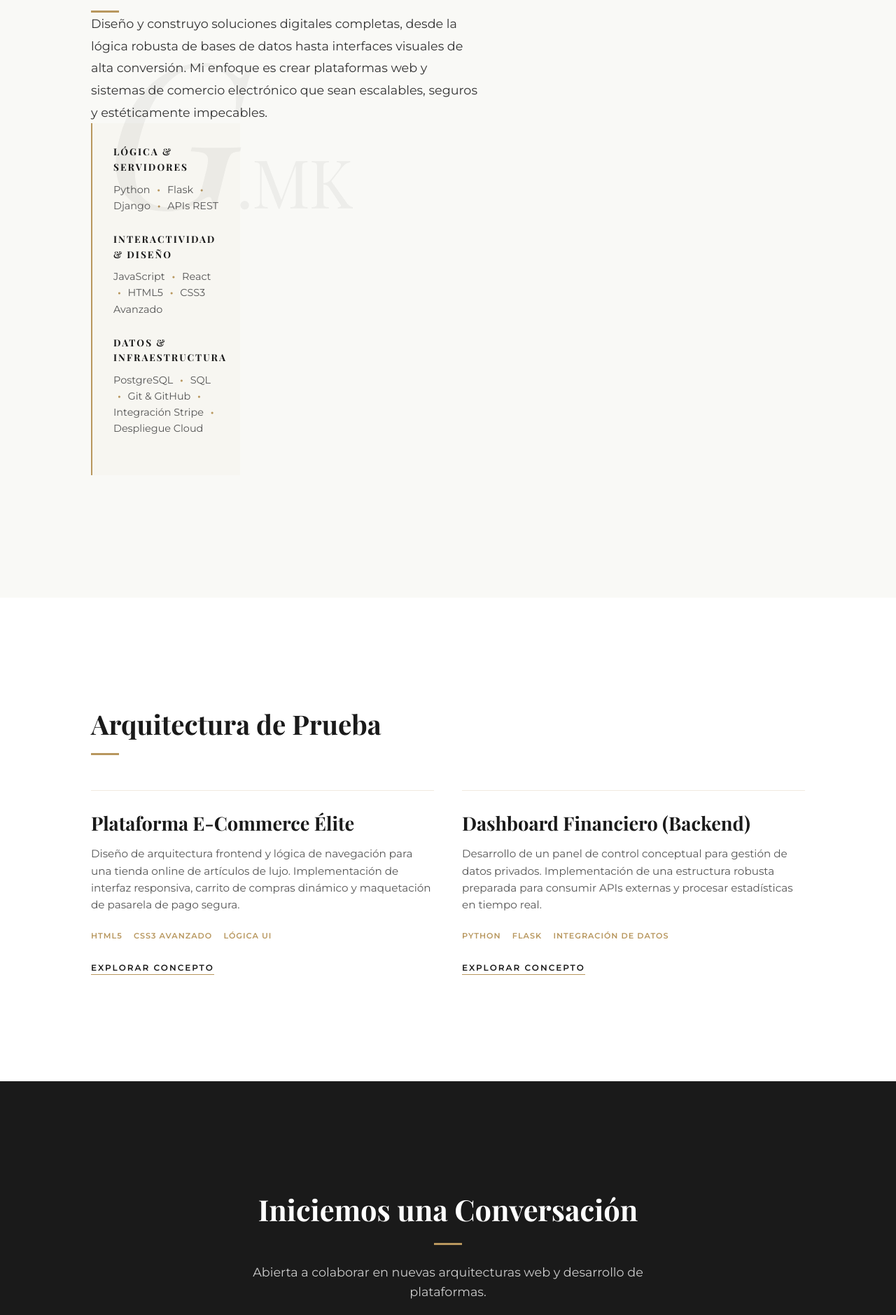
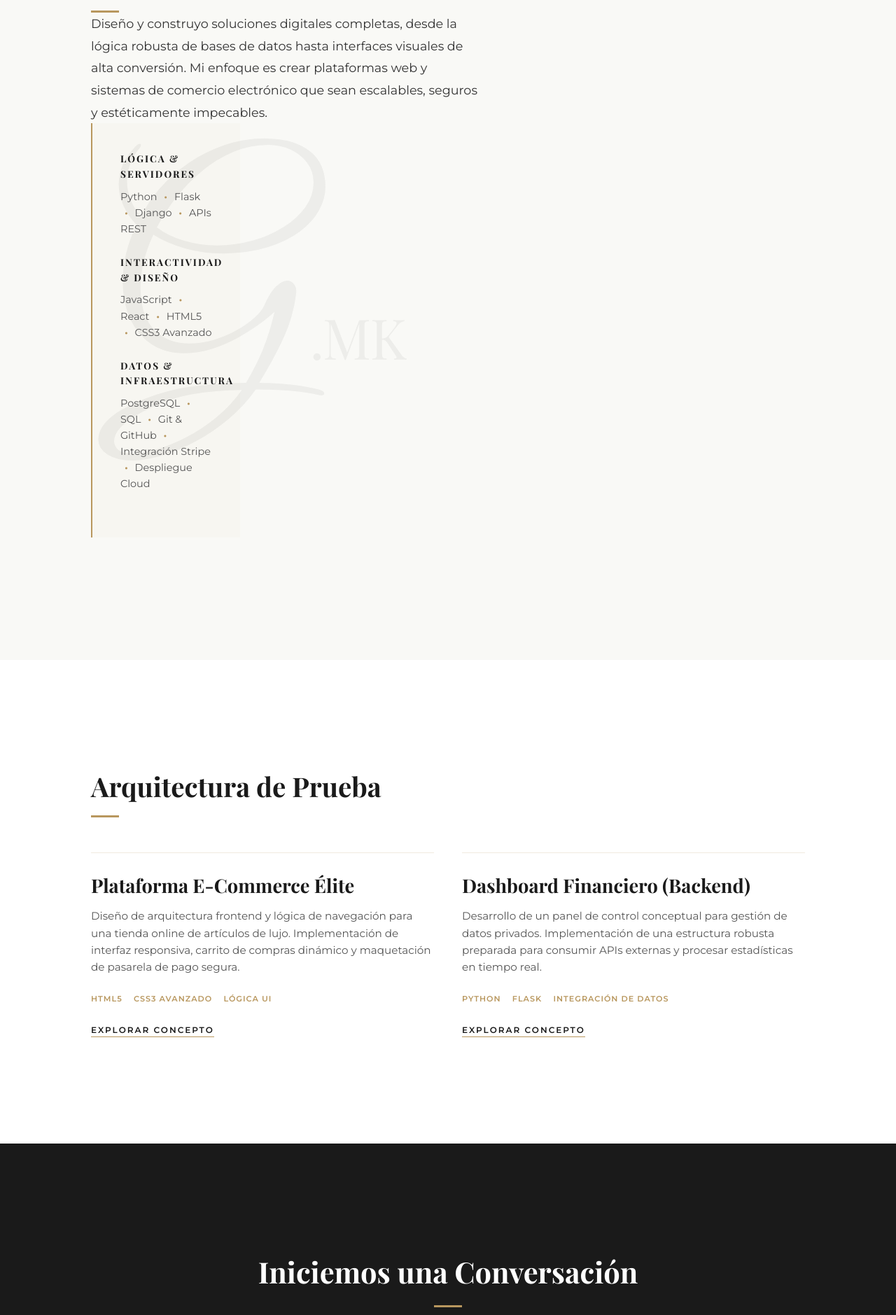
Before and after one commit to Mkgondres/miportafolio, a Flask app: page / in a window 1280 px wide. Shown: the part 994-2873 px from the top of the page at 70% size. Run offline with Flask 3, Linux system fonts and the light colour scheme; some web fonts are replaced.

Commit message:
Integrate new font and update CSS styles
Added new font 'Great Vibes' for signatures and adjusted styles for various sections.

```diff
--- a/static/css/styles.css
+++ b/static/css/styles.css
@@ -1,6 +1,9 @@
 /* ==========================================================================
    PORTAFOLIO EDITORIAL PREMIUM - HOJA DE ESTILOS MAESTRA RECONSTRUIDA
    ========================================================================== */
+
+/* IMPORTACIÓN DE FUENTE CALIGRÁFICA ANTIGUA PARA LA "G" */
+@import url('https://fonts.googleapis.com/css2?family=Great+Vibes&display=swap');
 
 /* 1. VARIABLES Y CONFIGURACIÓN CROMÁTICA */
 :root {
@@ -11,6 +14,7 @@
 
     --fuente-titulos: 'Playfair Display', serif;
     --fuente-textos: 'Montserrat', sans-serif;
+    --fuente-firma: 'Great Vibes', cursive; /* La nueva fuente antigua */
 }
 
 /* 2. RESETEO E INTERFAZ BASE (Móvil Primero) */
@@ -31,7 +35,7 @@ body {
 /* Contenedor global responsivo para el cuerpo de la página */
 .contenedor-seccion {
     width: 100%;
-    max-width: 650px; /* Ancho ideal para lectura en móviles */
+    max-width: 650px;
     margin: 0 auto;
     padding: 0 10px;
 }
@@ -40,7 +44,6 @@ body {
    DISEÑO BASE: OPTIMIZADO PARA MÓVILES (PANTALLAS CHICAS)
    ========================================================================== */
 
-/* SECCIÓN 1: INICIO (HERO) */
 .hero {
     min-height: 100vh;
     display: flex;
@@ -69,7 +72,7 @@ body {
     height: 270px;
     object-fit: cover;
     border-radius: 100px 100px 0 0;
-    box-shadow: -15px 25px 45px rgba(0, 0, 0, 0.35); /* SOMBRA 3D PARA MÓVIL */
+    box-shadow: -15px 25px 45px rgba(0, 0, 0, 0.35);
     border-bottom: 4px solid var(--acento-bronce);
     transition: transform 0.4s ease, box-shadow 0.4s ease;
 }
@@ -150,6 +153,11 @@ body {
     background-color: var(--acento-bronce);
 }
 
+/* Ocultar firma en móvil por espacio */
+.firma-agua {
+    display: none;
+}
+
 .texto-filosofia {
     font-size: 0.95rem;
     color: #333333;
@@ -179,7 +187,7 @@ body {
     margin: 0 6px;
 }
 
-/* SECCIÓN 3: ARQUITECTURA DE PRUEBA (PROYECTOS) */
+/* SECCIÓN 3: PROYECTOS */
 .seccion-proyectos {
     background-color: var(--fondo-blanco);
     padding: 70px 20px;
@@ -311,7 +319,8 @@ body {
     letter-spacing: 1px;
 }
 
-/* SISTEMA LIGHTBOX */
+
+/* LIGHTBOX */
 .lightbox {
     display: none;
     position: fixed;
@@ -356,19 +365,17 @@ body {
     color: var(--acento-bronce);
 }
 
-
 /* ==========================================================================
    INTERRUPTOR RESPONSIVO: OPTIMIZACIÓN COMPLETA PARA COMPUTADORAS (ESCRITORIO)
    ========================================================================== */
 @media (min-width: 900px) {
 
-    /* REGLA MAESTRA DE ANCHO Y MÁRGENES PARA ESCRITORIO */
     .contenedor-seccion {
         max-width: 1140px;
-        padding: 0 60px; /* Margen lateral elegante para que nada toque el borde */
+        padding: 0 60px;
     }
 
-    /* SECCIÓN 1: INICIO (Paralelo: Foto Izquierda, Texto Derecha) */
+    /* INICIO */
     .hero {
         text-align: left;
         padding: 150px 60px;
@@ -393,12 +400,11 @@ body {
         order: 1;
     }
 
-    /* LA FOTO CON EFECTO DE SOMBRA 3D EN ESCRITORIO */
     .hero-foto {
         width: 360px;
         height: 480px;
         border-radius: 180px 180px 0 0;
-        box-shadow: -25px 35px 65px rgba(0, 0, 0, 0.35); /* Sombra dramática y profunda */
+        box-shadow: -25px 35px 65px rgba(0, 0, 0, 0.35);
     }
 
     .nombre {
@@ -420,7 +426,7 @@ body {
         margin-top: 35px;
     }
 
-    /* SECCIÓN 2: ARQUITECTURA (Maquetación Editorial Dividida) */
+    /* SECCIÓN ARQUITECTURA */
     .arquitectura {
         padding: 150px 60px;
     }
@@ -429,13 +435,13 @@ body {
         display: flex;
         justify-content: space-between;
         align-items: flex-start;
-        gap: 60px;
+        gap: 80px; /* Separación garantizada entre texto y cuadro */
     }
 
     .arquitectura .cabecera-seccion {
-        flex: 1;
-        max-width: 55%;
-        position: relative; /* CRUCIAL PARA SOSTENER LA FIRMA G.MK */
+        width: 55%; /* Fuerza al texto a mantenerse ancho */
+        position: relative;
+        z-index: 1; /* Protege el texto de la firma */
     }
 
     .titulo-seccion {
@@ -448,41 +454,45 @@ body {
         margin-bottom: 0;
     }
 
-    .contenedor-habilidades {
-        flex: 1;
-        max-width: 38%;
-        background: rgba(184, 151, 94, 0.03);
-        padding: 30px;
-        border-left: 2px solid var(--acento-bronce);
-    }
-
-    /* ADORNO FIRMA DE AUTOR (G .MK) */
+    /* FIRMA DE AGUA CON NUEVA FUENTE ANTIGUA */
     .firma-agua {
+        display: flex; /* La activamos en PC */
         position: absolute;
-        left: 0;
-        margin-top: 60px;
-        display: flex;
+        left: 5%; /* La mueve un poco a la derecha */
+        top: 60%; /* La desliza hacia abajo */
+        transform: translateY(-50%); /* Centrado exacto */
         align-items: baseline;
-        font-family: var(--fuente-titulos);
         color: var(--texto-negro);
-        opacity: 0.05;
+        opacity: 0.05; /* Transparencia de marca de agua */
         pointer-events: none;
         user-select: none;
+        z-index: -1; /* La manda estrictamente al fondo */
     }
 
     .letra-g {
-        font-size: 18rem;
-        line-height: 0.7;
-        font-style: italic;
+        font-family: var(--fuente-firma); /* FUENTE DE CARTA ANTIGUA */
+        font-size: 24rem; /* Tamaño gigante */
+        line-height: 0.5; /* Evita que rompa el contenedor */
+        font-weight: normal;
     }
 
     .letras-mk {
-        font-size: 6rem;
-        margin-left: 5px;
+        font-family: var(--fuente-titulos);
+        font-size: 5rem; /* Tamaño sutil para contraste */
+        margin-left: 15px;
         letter-spacing: -2px;
     }
 
-    /* SECCIÓN 3: PROYECTOS (Cuadrícula Avanzada de Doble Columna) */
+    /* CONTENEDOR HABILIDADES */
+    .contenedor-habilidades {
+        width: 38%; /* Fuerza a las habilidades a no invadir */
+        background: rgba(184, 151, 94, 0.03);
+        padding: 40px;
+        border-left: 2px solid var(--acento-bronce);
+        z-index: 1;
+    }
+
+    /* SECCIÓN PROYECTOS */
     .seccion-proyectos {
         padding: 150px 60px;
     }
@@ -511,7 +521,7 @@ body {
         min-height: 80px;
     }
 
-    /* SECCIÓN 4: CONTACTO (Espaciado Ejecutivo) */
+    /* CONTACTO */
     .seccion-contacto {
         padding: 150px 60px 80px 60px;
     }
```
